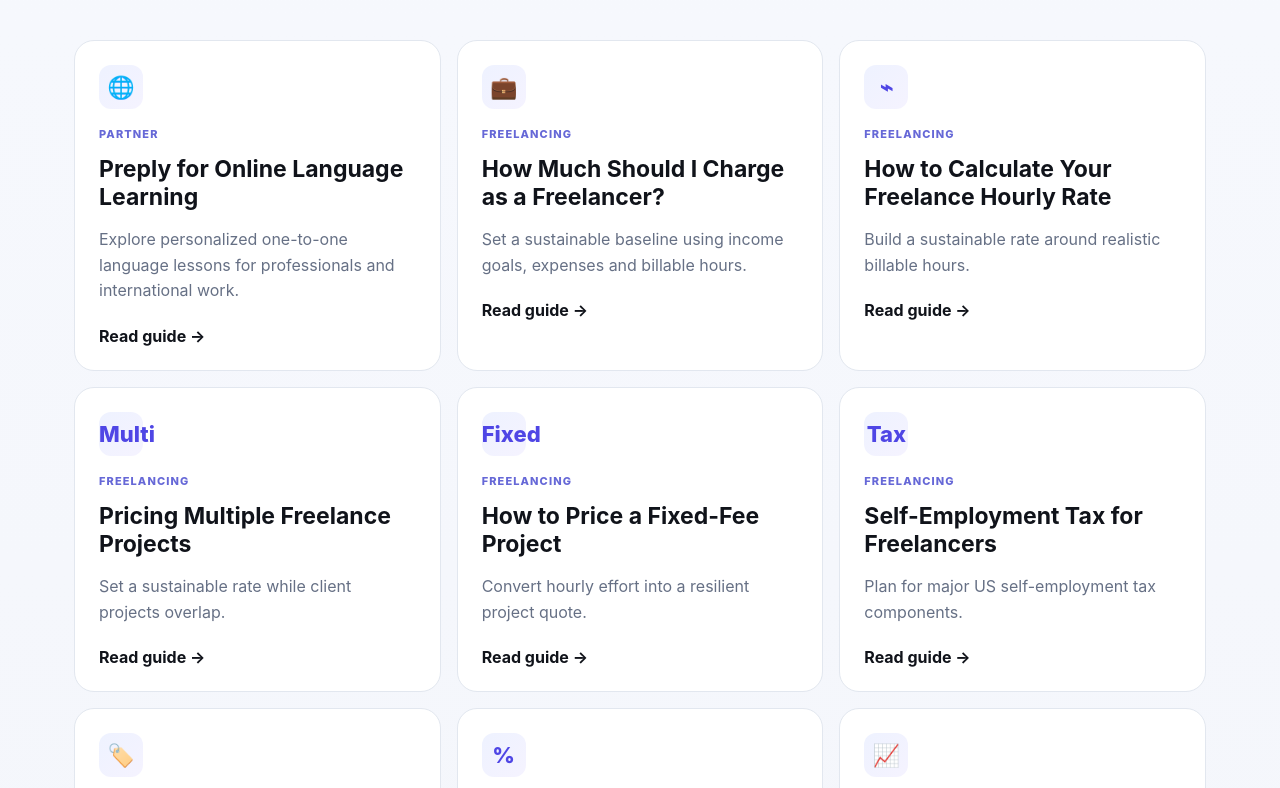
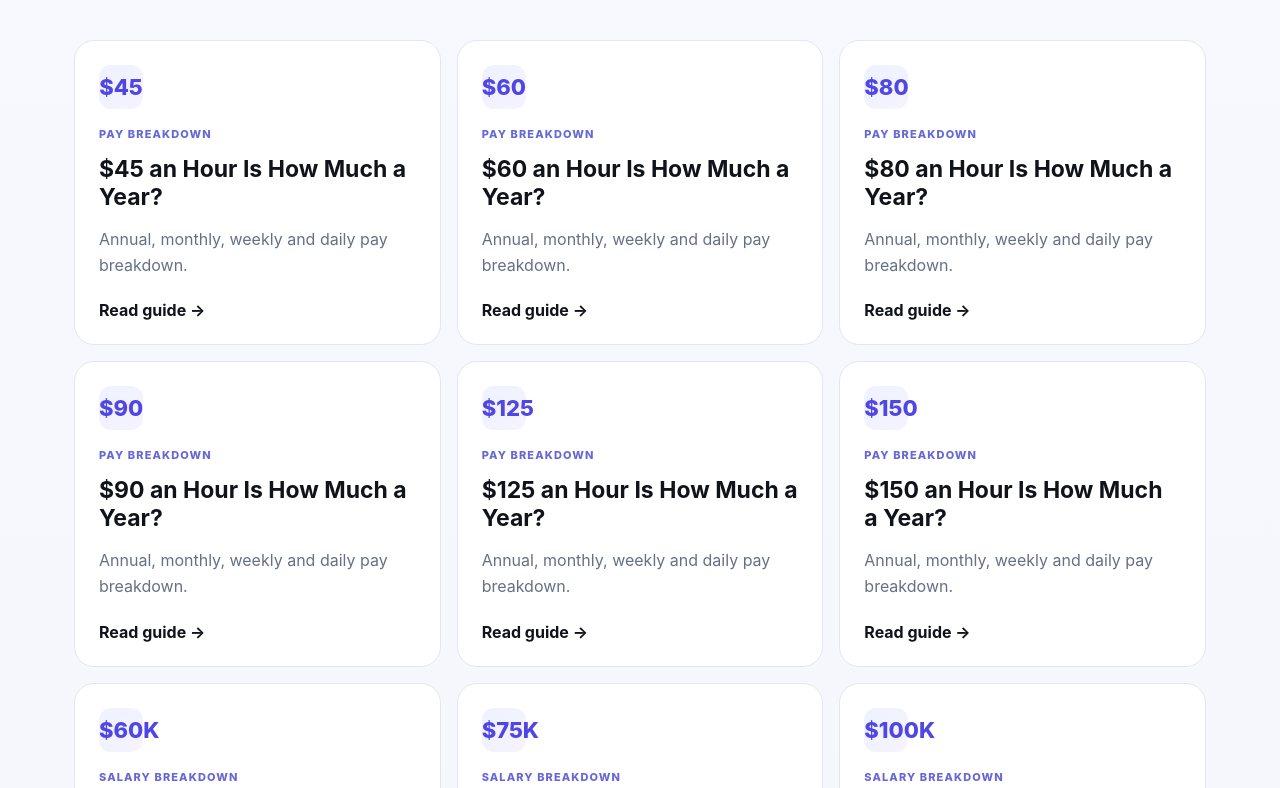
Before and after one commit to luizferdazzi-commits/business-calculator-hub, a Next.js app: page /guides in a window 1280 px wide. Shown: the part 1052-1840 px from the top of the page. Built offline with nearby package versions, Linux system fonts and the light colour scheme.

Commit message:
Add new salary long-tail pages to guide hub

```diff
--- a/app/guides/page.tsx
+++ b/app/guides/page.tsx
@@ -1,6 +1,18 @@
 import type { Metadata } from 'next';import Link from 'next/link';
 export const metadata:Metadata={title:'Business Guides, Freelance Tips & Financial Formulas',description:'Practical guides for freelance pricing, profitability, compensation, investment and business planning.',alternates:{canonical:'/guides'}};
 const guides=[
+{href:'/guides/45-an-hour-is-how-much-a-year',tag:'Pay Breakdown',icon:'$45',title:'$45 an Hour Is How Much a Year?',text:'Annual, monthly, weekly and daily pay breakdown.'},
+{href:'/guides/60-an-hour-is-how-much-a-year',tag:'Pay Breakdown',icon:'$60',title:'$60 an Hour Is How Much a Year?',text:'Annual, monthly, weekly and daily pay breakdown.'},
+{href:'/guides/80-an-hour-is-how-much-a-year',tag:'Pay Breakdown',icon:'$80',title:'$80 an Hour Is How Much a Year?',text:'Annual, monthly, weekly and daily pay breakdown.'},
+{href:'/guides/90-an-hour-is-how-much-a-year',tag:'Pay Breakdown',icon:'$90',title:'$90 an Hour Is How Much a Year?',text:'Annual, monthly, weekly and daily pay breakdown.'},
+{href:'/guides/125-an-hour-is-how-much-a-year',tag:'Pay Breakdown',icon:'$125',title:'$125 an Hour Is How Much a Year?',text:'Annual, monthly, weekly and daily pay breakdown.'},
+{href:'/guides/150-an-hour-is-how-much-a-year',tag:'Pay Breakdown',icon:'$150',title:'$150 an Hour Is How Much a Year?',text:'Annual, monthly, weekly and daily pay breakdown.'},
+{href:'/guides/60k-salary-is-how-much-an-hour',tag:'Salary Breakdown',icon:'$60K',title:'$60K Salary Is How Much an Hour?',text:'Convert annual salary into an hourly, monthly and weekly equivalent.'},
+{href:'/guides/75k-salary-is-how-much-an-hour',tag:'Salary Breakdown',icon:'$75K',title:'$75K Salary Is How Much an Hour?',text:'Convert annual salary into an hourly, monthly and weekly equivalent.'},
+{href:'/guides/100k-salary-is-how-much-an-hour',tag:'Salary Breakdown',icon:'$100K',title:'$100K Salary Is How Much an Hour?',text:'Convert annual salary into an hourly, monthly and weekly equivalent.'},
+{href:'/guides/120k-salary-is-how-much-an-hour',tag:'Salary Breakdown',icon:'$120K',title:'$120K Salary Is How Much an Hour?',text:'Convert annual salary into an hourly, monthly and weekly equivalent.'},
+{href:'/guides/150k-salary-is-how-much-an-hour',tag:'Salary Breakdown',icon:'$150K',title:'$150K Salary Is How Much an Hour?',text:'Convert annual salary into an hourly, monthly and weekly equivalent.'},
+{href:'/guides/200k-salary-is-how-much-an-hour',tag:'Salary Breakdown',icon:'$200K',title:'$200K Salary Is How Much an Hour?',text:'Convert annual salary into an hourly, monthly and weekly equivalent.'},
 {href:'/guides/preply',tag:'Partner',icon:'🌐',title:'Preply for Online Language Learning',text:'Explore personalized one-to-one language lessons for professionals and international work.'},
 {href:'/guides/how-much-should-i-charge-as-a-freelancer',tag:'Freelancing',icon:'💼',title:'How Much Should I Charge as a Freelancer?',text:'Set a sustainable baseline using income goals, expenses and billable hours.'},
 {href:'/guides/freelance-hourly-rate',tag:'Freelancing',icon:'⌁',title:'How to Calculate Your Freelance Hourly Rate',text:'Build a sustainable rate around realistic billable hours.'},
```
